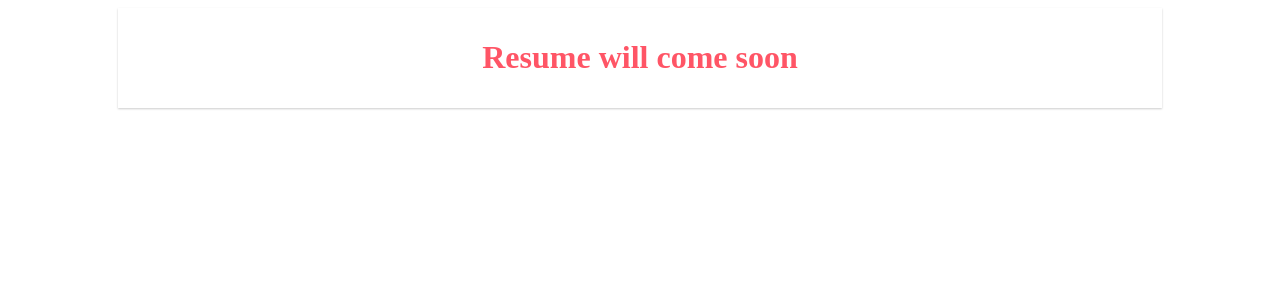
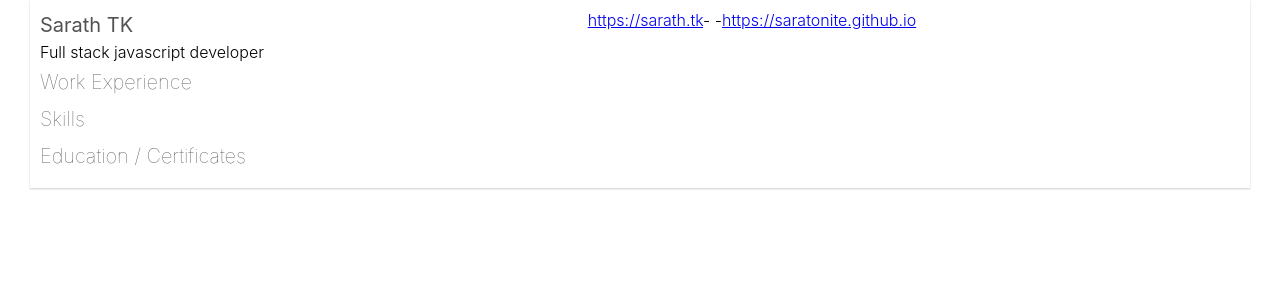
Before and after one commit to srttk/resume, a Next.js app: page / in a window 1280 px wide. Shown: the top 300 px of the page. Built offline with nearby package versions, Linux system fonts and the light colour scheme.

Commit message:
_document, sc ssr

```diff
--- a/package.json
+++ b/package.json
@@ -5,7 +5,7 @@
   "main": "index.js",
   "scripts": {
     "test": "echo \"Error: no test specified\" && exit 1",
-    "dev": "next dev ./src",
+    "dev": "next ./src",
     "build": "next build ./src",
     "export": "next export ./src",
     "exportpdf": "npm run build && node ./scripts/pdfexporter.js",
--- /dev/null
+++ b/src/components/styles.js
@@ -0,0 +1,39 @@
+import styled, { css } from "styled-components";
+
+export const Container = styled.div`
+  max-width: 1200px;
+  margin: 0 auto;
+  padding: 10px;
+  box-shadow: 0px 1px 2px #ccc;
+
+  @media print {
+    box-shadow: none;
+  }
+`;
+
+export const Title = styled.h1`
+  font-size: 20px;
+  padding: 0;
+  color: #525252;
+  font-weight: 100;
+  margin-bottom: 5px;
+  margin-top: 3px;
+  ${props =>
+    props.bold &&
+    css`
+      font-weight: 400;
+    `}
+`;
+
+export const Info = styled.div`
+  display: flex;
+  flex: 1;
+  margin-bottom: 5px;
+
+  @media screen and (max-width: 600px) {
+    flex-direction: column;
+  }
+  div {
+    flex-grow: 1;
+  }
+`;
--- /dev/null
+++ b/src/pages/_document.js
@@ -0,0 +1,31 @@
+import Document, { Head, Main, NextScript } from "next/document";
+import { ServerStyleSheet } from "styled-components";
+
+class MyDocument extends Document {
+  static async getInitialProps(ctx) {
+    const sheet = new ServerStyleSheet();
+    const originalRenderPage = ctx.renderPage;
+
+    try {
+      ctx.renderPage = () =>
+        originalRenderPage({
+          enhanceApp: App => props => sheet.collectStyles(<App {...props} />)
+        });
+
+      const initialProps = await Document.getInitialProps(ctx);
+      return {
+        ...initialProps,
+        styles: (
+          <>
+            {initialProps.styles}
+            {sheet.getStyleElement()}
+          </>
+        )
+      };
+    } finally {
+      sheet.seal();
+    }
+  }
+}
+
+export default MyDocument;
--- a/src/pages/index.js
+++ b/src/pages/index.js
@@ -1,20 +1,65 @@
-import styled from "styled-components";
-const Container = styled.div`
-  max-width: 1024px;
-  margin: 0 auto;
-  padding: 10px;
-  box-shadow: 0px 1px 2px #ccc;
-  text-align: center;
-`;
-const Title = styled.h1`
-  font-size: 32px;
-  padding: 0;
-  color: #f56;
-`;
+import Head from "next/head";
+
+import { Container, Title, Info } from "../components/styles";
 const Index = () => {
   return (
     <Container>
-      <Title>Resume will come soon</Title>
+      <Head>
+        <title>Sarath's Resume</title>
+        <link
+          href="https://fonts.googleapis.com/css?family=Montserrat"
+          rel="stylesheet"
+        />
+
+        <style global jsx>
+          {`
+            *,
+            *::after,
+            *::before {
+              margin: 0;
+              padding: 0;
+              box-sizzing: border-box;
+            }
+            html {
+              font-family: -apple-system, BlinkMacSystemFont, "Segoe UI",
+                "Roboto", "Oxygen", "Ubuntu", "Cantarell", "Fira Sans",
+                "Droid Sans", "Helvetica Neue", sans-serif;
+              font-weight: 300;
+            }
+          `}
+        </style>
+      </Head>
+      <Info>
+        <div>
+          <Title bold>Sarath TK</Title>
+          <div>Full stack javascript developer</div>
+        </div>
+        <div>
+          <p>
+            <a target="_blank" href="https://sarath.tk">
+              https://sarath.tk
+            </a>
+            - -
+            <a target="_blank" href="https://sarath.tk">
+              https://saratonite.github.io
+            </a>
+          </p>
+          <p />
+        </div>
+      </Info>
+
+      {/* Experience */}
+      <Info>
+        <div>
+          <Title>Work Experience</Title>
+        </div>
+      </Info>
+      <Info>
+        <Title>Skills</Title>
+      </Info>
+      <Info>
+        <Title>Education / Certificates</Title>
+      </Info>
     </Container>
   );
 };
```
